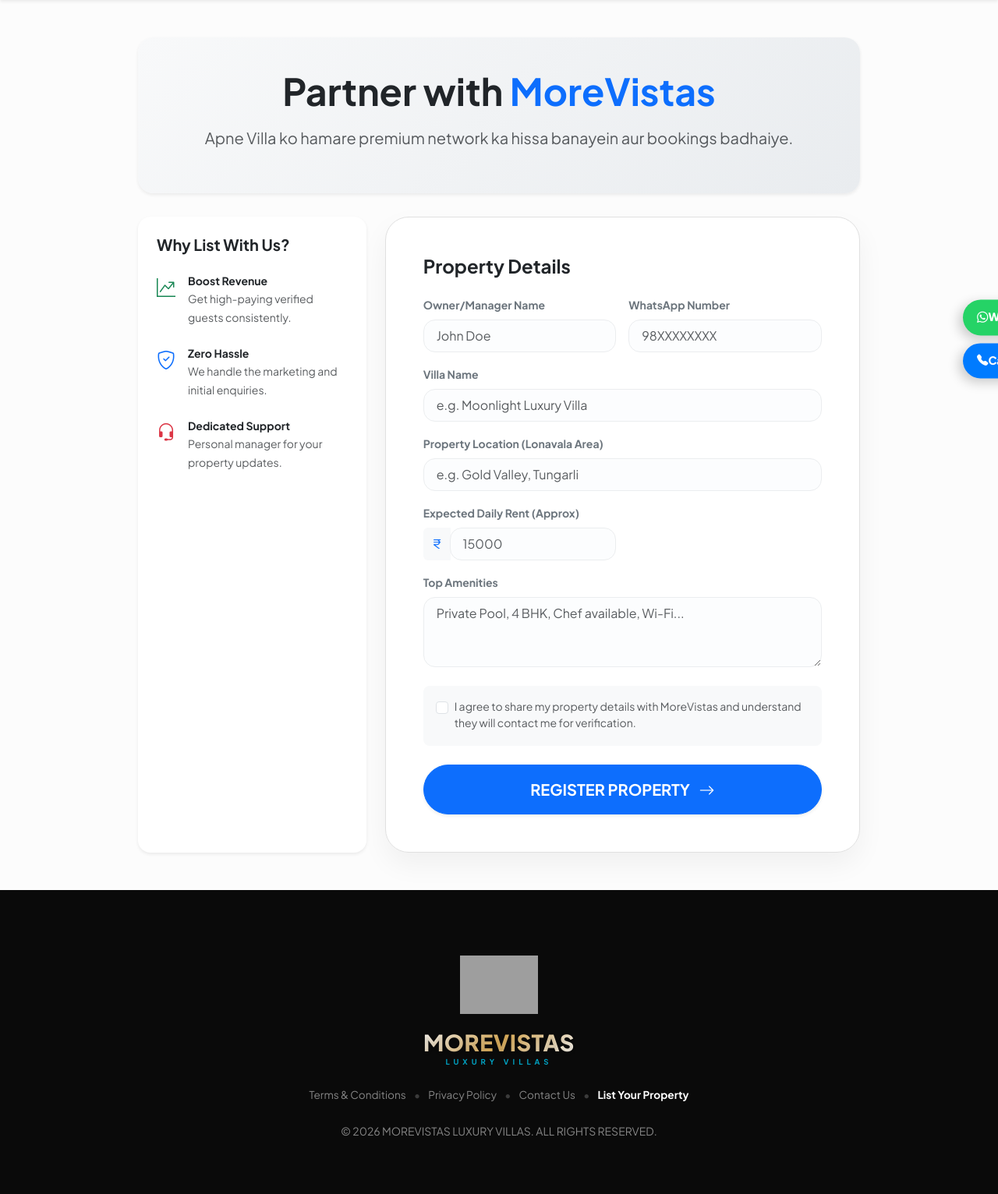
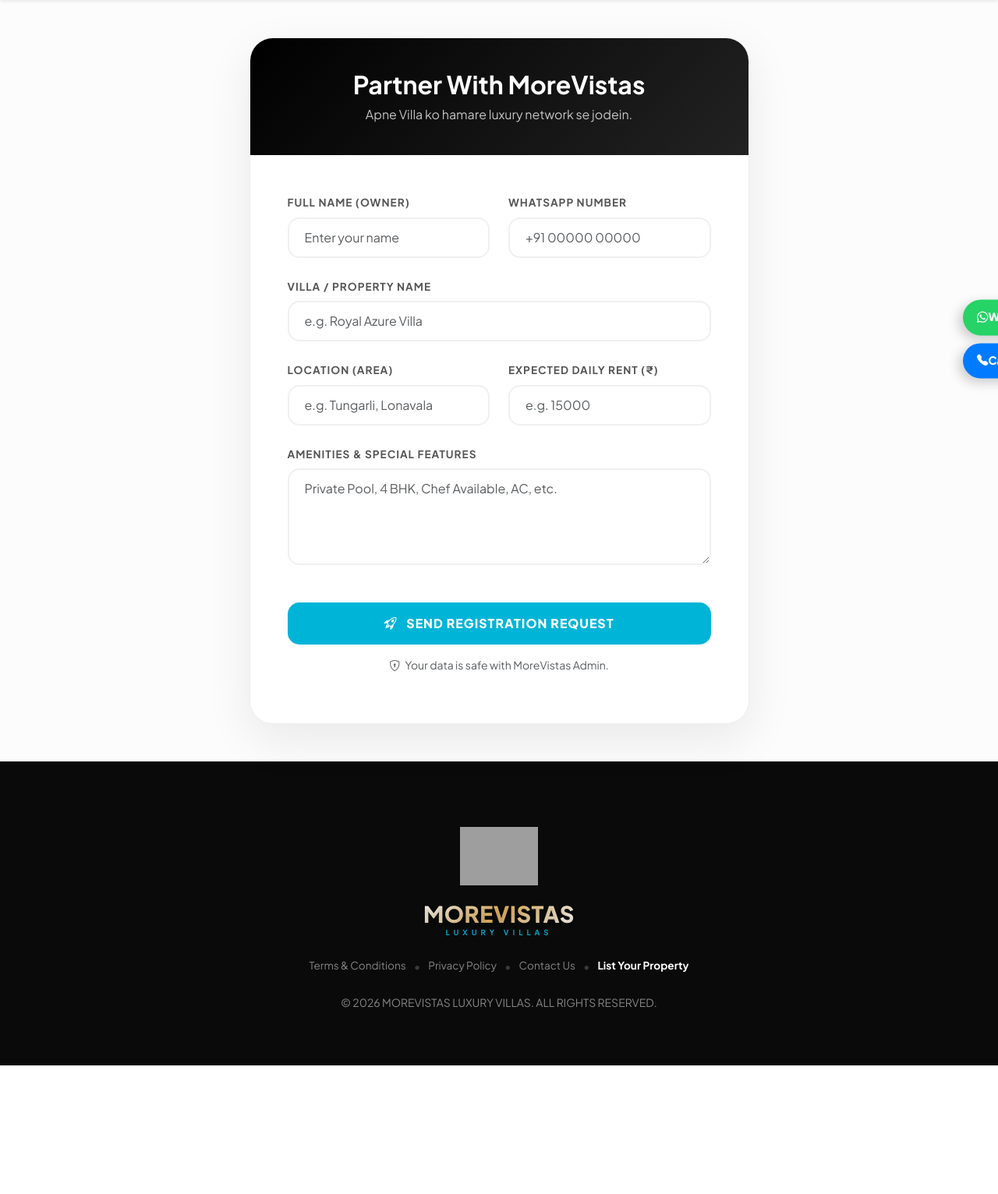
Before and after one commit to Vmtec1993/villa-saas, a Flask app: page /vendor-onboarding in a window 1280 px wide. Shown: the part 85-1617 px from the top of the page at 78% size. After the commit the page ends 1452 px from the top, so only its background shows below. Run offline with Flask 3, Linux system fonts and the light colour scheme; grey boxes are pictures that could not be loaded.

Commit message:
Update vendor_form.html

```diff
--- a/templates/vendor_form.html
+++ b/templates/vendor_form.html
@@ -1,120 +1,114 @@
 {% extends 'base.html' %}
 {% block content %}
+
 <style>
     .vendor-card {
-        background: rgba(255, 255, 255, 0.95);
+        background: white;
         border-radius: 30px;
-        border: 1px solid #e0e0e0;
-        box-shadow: 0 15px 35px rgba(0,0,0,0.05);
+        box-shadow: 0 20px 60px rgba(0,0,0,0.08);
+        overflow: hidden;
+        border: 1px solid #eee;
     }
-    .form-control-lg {
-        border-radius: 15px !important;
-        font-size: 1rem;
-        border: 1px solid #ebedef;
-        background: #fcfdfe;
+    .vendor-header {
+        background: linear-gradient(135deg, #000 0%, #222 100%);
+        color: white;
+        padding: 40px 30px;
+        text-align: center;
     }
-    .form-control-lg:focus {
-        box-shadow: 0 0 0 4px rgba(13, 110, 253, 0.1);
-        border-color: #0d6efd;
+    .form-label {
+        font-weight: 700;
+        font-size: 0.85rem;
+        text-transform: uppercase;
+        letter-spacing: 1px;
+        color: #555;
+        margin-bottom: 8px;
     }
-    .input-group-text {
-        background: none;
+    .form-control-luxe {
+        border-radius: 15px;
+        padding: 12px 20px;
+        border: 2px solid #f0f0f0;
+        transition: all 0.3s;
+    }
+    .form-control-luxe:focus {
+        border-color: #00b4d8;
+        box-shadow: 0 5px 15px rgba(0, 180, 216, 0.1);
+        outline: none;
+    }
+    .btn-submit-luxe {
+        background: #00b4d8;
+        color: white;
         border: none;
-        color: #0d6efd;
+        padding: 15px;
+        border-radius: 15px;
+        font-weight: 800;
+        letter-spacing: 1px;
+        transition: all 0.3s;
     }
-    .vendor-hero {
-        background: linear-gradient(135deg, #f8f9fa 0%, #e9ecef 100%);
-        border-radius: 20px;
-        padding: 40px;
-        margin-bottom: 30px;
+    .btn-submit-luxe:hover {
+        background: #0077b6;
+        transform: translateY(-2px);
+        box-shadow: 0 10px 20px rgba(0, 180, 216, 0.2);
     }
 </style>
 
 <div class="container py-5">
     <div class="row justify-content-center">
-        <div class="col-lg-10">
-
-            <!-- Hero Section for Vendors -->
-            <div class="vendor-hero text-center shadow-sm">
-                <h1 class="fw-bold display-5 mb-3">Partner with <span class="text-primary">MoreVistas</span></h1>
-                <p class="lead text-muted">Apne Villa ko hamare premium network ka hissa banayein aur bookings badhaiye.</p>
-            </div>
-
-            <div class="row g-4">
-                <!-- Left Side: Benefits -->
-                <div class="col-md-4">
-                    <div class="p-4 bg-white rounded-4 shadow-sm border-0 h-100">
-                        <h5 class="fw-bold mb-4">Why List With Us?</h5>
-                        <ul class="list-unstyled">
-                            <li class="mb-4 d-flex align-items-start">
-                                <i class="bi bi-graph-up-arrow text-success fs-4 me-3"></i>
-                                <div><small class="fw-bold d-block">Boost Revenue</small><span class="text-muted small">Get high-paying verified guests consistently.</span></div>
-                            </li>
-                            <li class="mb-4 d-flex align-items-start">
-                                <i class="bi bi-shield-check text-primary fs-4 me-3"></i>
-                                <div><small class="fw-bold d-block">Zero Hassle</small><span class="text-muted small">We handle the marketing and initial enquiries.</span></div>
-                            </li>
-                            <li class="mb-4 d-flex align-items-start">
-                                <i class="bi bi-headset text-danger fs-4 me-3"></i>
-                                <div><small class="fw-bold d-block">Dedicated Support</small><span class="text-muted small">Personal manager for your property updates.</span></div>
-                            </li>
-                        </ul>
-                    </div>
+        <div class="col-lg-7">
+            <div class="vendor-card">
+                <!-- Header -->
+                <div class="vendor-header">
+                    <h2 class="fw-bold mb-2">Partner With MoreVistas</h2>
+                    <p class="opacity-75 mb-0">Apne Villa ko hamare luxury network se jodein.</p>
                 </div>
 
-                <!-- Right Side: Form -->
-                <div class="col-md-8">
-                    <div class="vendor-card p-4 p-md-5">
-                        <form action="/vendor-onboarding" method="POST">
-                            <h4 class="fw-bold mb-4">Property Details</h4>
+                <!-- Form Body -->
+                <form action="/vendor-onboarding" method="POST" class="p-4 p-md-5">
+                    <div class="row g-4">
+                        <!-- Owner Info -->
+                        <div class="col-md-6">
+                            <label class="form-label">Full Name (Owner)</label>
+                            <input type="text" name="owner_name" class="form-control form-control-luxe" placeholder="Enter your name" required>
+                        </div>
+                        <div class="col-md-6">
+                            <label class="form-label">WhatsApp Number</label>
+                            <input type="tel" name="phone" class="form-control form-control-luxe" placeholder="+91 00000 00000" required>
+                        </div>
 
-                            <div class="row g-3">
-                                <div class="col-md-6">
-                                    <label class="form-label small fw-bold text-secondary">Owner/Manager Name</label>
-                                    <input type="text" name="owner_name" class="form-control form-control-lg" placeholder="John Doe" required>
-                                </div>
-                                <div class="col-md-6">
-                                    <label class="form-label small fw-bold text-secondary">WhatsApp Number</label>
-                                    <input type="tel" name="phone" class="form-control form-control-lg" placeholder="98XXXXXXXX" pattern="[0-9]{10}" required>
-                                </div>
-                                <div class="col-md-12">
-                                    <label class="form-label small fw-bold text-secondary">Villa Name</label>
-                                    <input type="text" name="villa_name" class="form-control form-control-lg" placeholder="e.g. Moonlight Luxury Villa" required>
-                                </div>
-                                <div class="col-md-12">
-                                    <label class="form-label small fw-bold text-secondary">Property Location (Lonavala Area)</label>
-                                    <input type="text" name="location" class="form-control form-control-lg" placeholder="e.g. Gold Valley, Tungarli" required>
-                                </div>
-                                <div class="col-md-6">
-                                    <label class="form-label small fw-bold text-secondary">Expected Daily Rent (Approx)</label>
-                                    <div class="input-group">
-                                        <span class="input-group-text bg-light border-0">₹</span>
-                                        <input type="number" name="expected_rent" class="form-control form-control-lg" placeholder="15000" required>
-                                    </div>
-                                </div>
-                                <div class="col-md-12">
-                                    <label class="form-label small fw-bold text-secondary">Top Amenities</label>
-                                    <textarea name="amenities" class="form-control form-control-lg" rows="3" placeholder="Private Pool, 4 BHK, Chef available, Wi-Fi..."></textarea>
-                                </div>
-                            </div>
+                        <!-- Villa Info -->
+                        <div class="col-md-12">
+                            <label class="form-label">Villa / Property Name</label>
+                            <input type="text" name="villa_name" class="form-control form-control-luxe" placeholder="e.g. Royal Azure Villa" required>
+                        </div>
 
-                            <div class="mt-4 p-3 bg-light rounded-3 mb-4">
-                                <div class="form-check">
-                                    <input class="form-check-input" type="checkbox" id="terms" required>
-                                    <label class="form-check-label small text-muted" for="terms">
-                                        I agree to share my property details with MoreVistas and understand they will contact me for verification.
-                                    </label>
-                                </div>
-                            </div>
+                        <div class="col-md-6">
+                            <label class="form-label">Location (Area)</label>
+                            <input type="text" name="location" class="form-control form-control-luxe" placeholder="e.g. Tungarli, Lonavala" required>
+                        </div>
+                        <div class="col-md-6">
+                            <label class="form-label">Expected Daily Rent (₹)</label>
+                            <input type="number" name="expected_rent" class="form-control form-control-luxe" placeholder="e.g. 15000" required>
+                        </div>
 
-                            <button type="submit" class="btn btn-primary btn-lg w-100 rounded-pill fw-bold shadow-sm py-3">
-                                REGISTER PROPERTY <i class="bi bi-arrow-right ms-2"></i>
+                        <!-- Details -->
+                        <div class="col-md-12">
+                            <label class="form-label">Amenities & Special Features</label>
+                            <textarea name="amenities" class="form-control form-control-luxe" rows="4" placeholder="Private Pool, 4 BHK, Chef Available, AC, etc."></textarea>
+                        </div>
+
+                        <!-- Submit -->
+                        <div class="col-md-12 mt-5">
+                            <button type="submit" class="btn btn-submit-luxe w-100">
+                                <i class="bi bi-rocket-takeoff me-2"></i> SEND REGISTRATION REQUEST
                             </button>
-                        </form>
+                            <p class="text-center text-muted small mt-3">
+                                <i class="bi bi-shield-lock me-1"></i> Your data is safe with MoreVistas Admin.
+                            </p>
+                        </div>
                     </div>
-                </div>
+                </form>
             </div>
         </div>
     </div>
 </div>
+
 {% endblock %}
```
